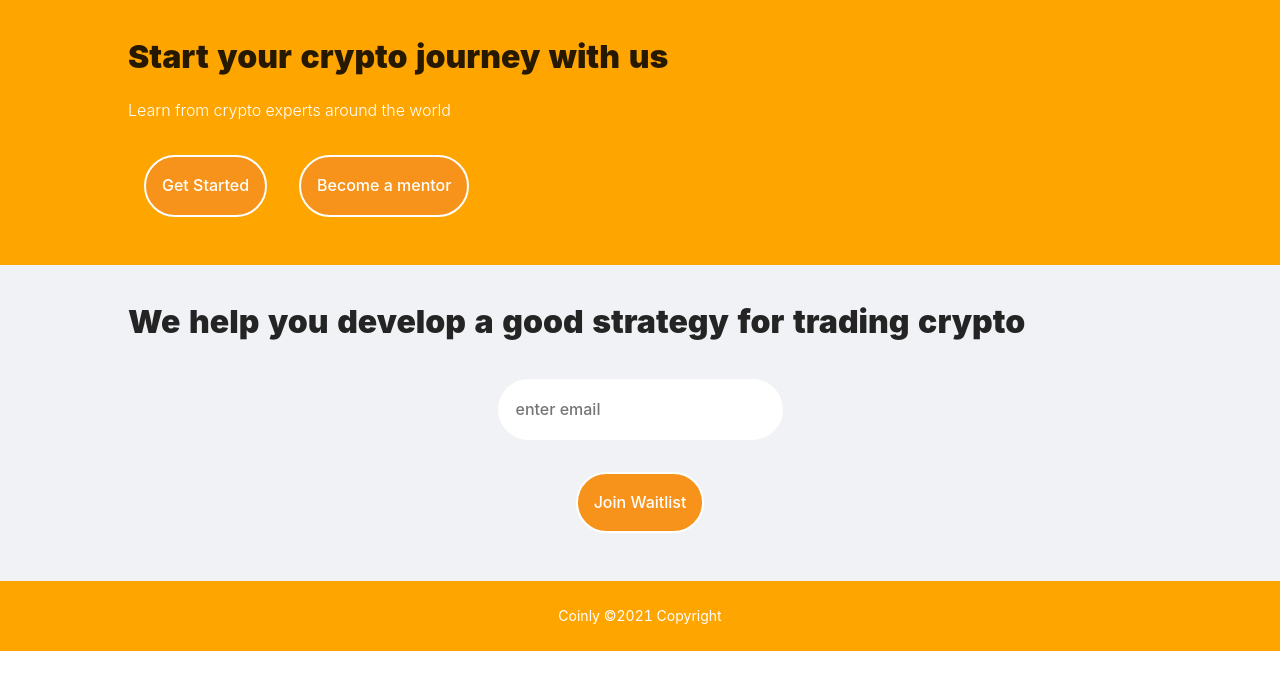
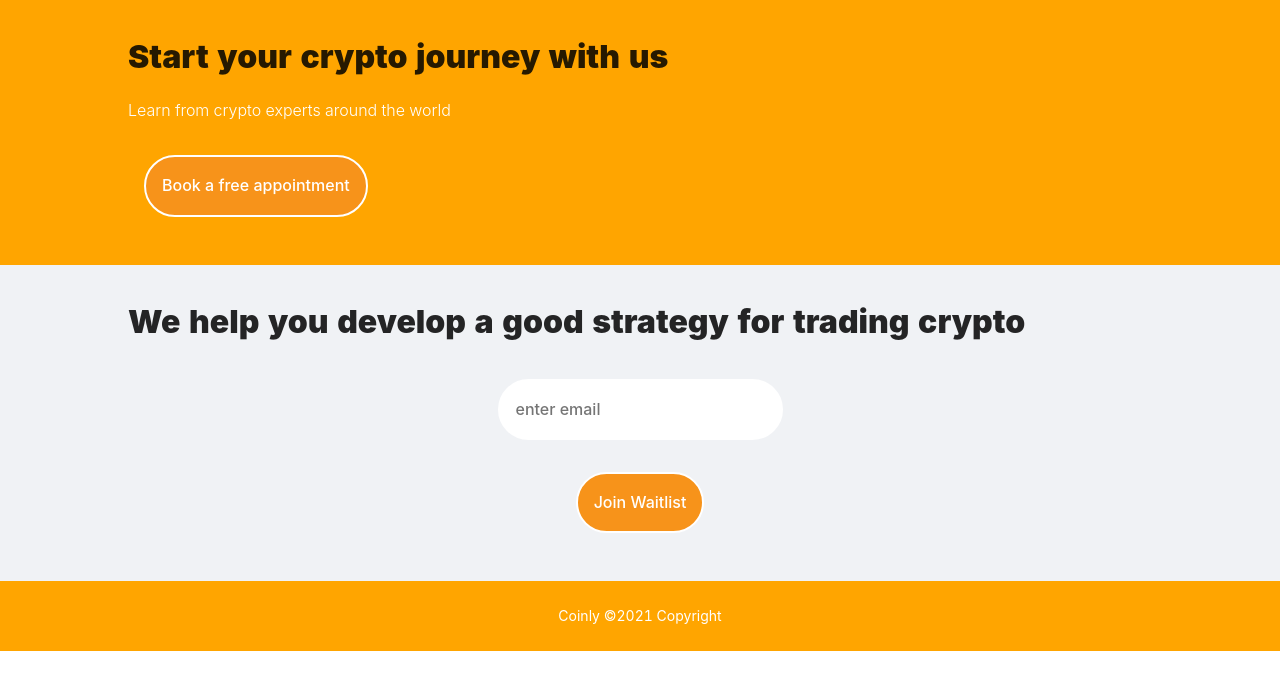
Before and after one commit to pnoken/coinly, a React (Create React App) app: page / in a window 1280 px wide. Shown: the top 690 px of the page. Built offline with nearby package versions, Linux system fonts and the light colour scheme.

Commit message:
changed button link

```diff
--- a/src/App.js
+++ b/src/App.js
@@ -21,8 +21,15 @@ const App = () => {
           <header>
             <h1>Start your crypto journey with us</h1>
             <p>Learn from crypto experts around the world</p>
-            <button>Get Started</button>
-            <button>Become a mentor</button>
+            <button
+              onClick={(e) => {
+                e.preventDefault();
+                window.location.href = "https://calendly.com/coinly/10min";
+              }}
+            >
+              Book a free appointment
+            </button>
+            {/* <button>Become a mentor</button> */}
           </header>
 
           <img src={bitcoinlogo} alt="bitcoin" />
--- a/src/components/Styled/Flex.jsx
+++ b/src/components/Styled/Flex.jsx
@@ -9,7 +9,6 @@ export const Flex = styled.div`
   & > header {
     flex: 1;
     width: 100%;
-
     color: white;
 
     & > h1 {
```
